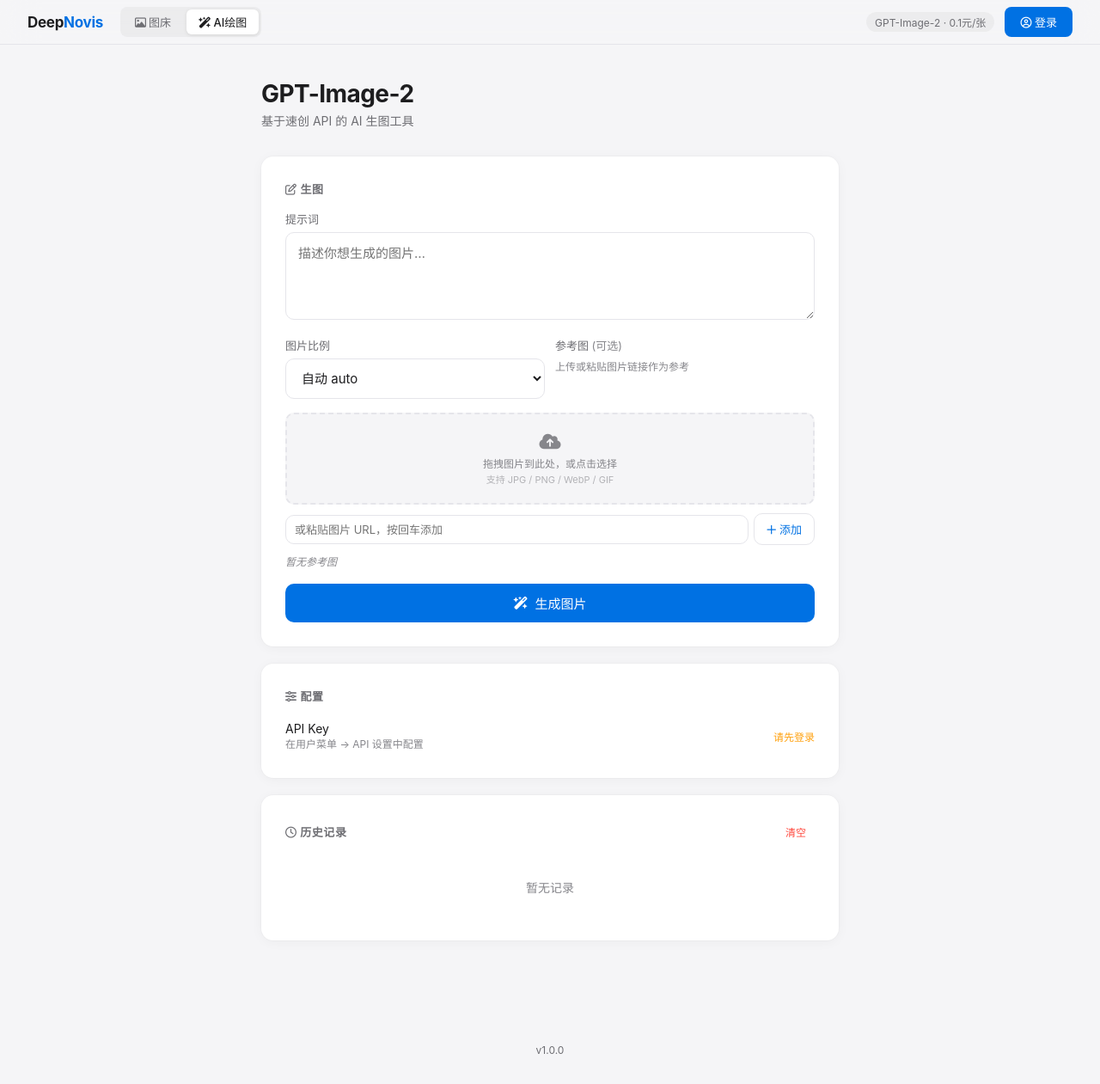
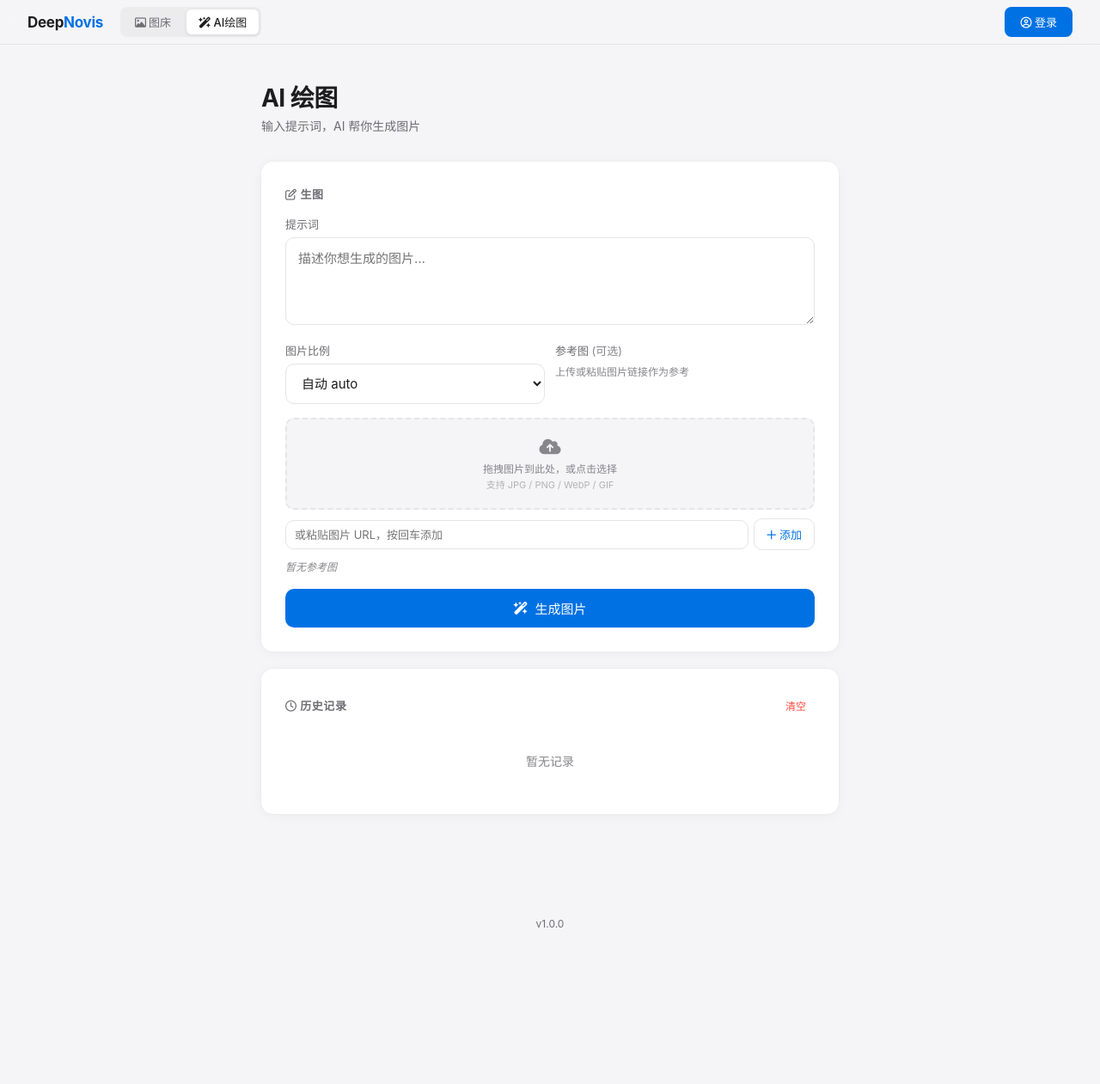
Before and after one commit to stevenliu0618/img-host, a FastAPI app: page /prompt-editor in a window 1280 px wide. Shown: the whole page at 86% size. After the commit the page ends 1079 px from the top, so only its background shows below. Run offline with FastAPI, Linux system fonts and the light colour scheme.

Commit message:
fix: cleanup UI - rm API settings, fix thumbnails, rm vendor names

```diff
--- a/templates/prompt-editor.html
+++ b/templates/prompt-editor.html
@@ -386,7 +386,6 @@
     </div>
   </nav>
   <div style="display:flex;gap:12px;align-items:center;position:relative;">
-    <span class="badge">GPT-Image-2 · 0.1元/张</span>
     <div id="authArea">
       <button class="btn-sm btn-sm-blue" id="loginBtn" style="display:none;"><i class="fa-regular fa-circle-user"></i> 登录</button>
       <div id="userArea" style="display:none;position:relative;">
@@ -398,8 +397,6 @@
         <div class="user-menu" id="userMenu">
           <div class="user-menu-item"><i class="fa-regular fa-user"></i> <span id="menuUserName">用户</span></div>
           <div class="user-menu-divider"></div>
-          <div class="user-menu-item" id="apiSettingsBtn"><i class="fa-solid fa-key"></i> API 设置</div>
-          <div class="user-menu-divider"></div>
           <div class="user-menu-item danger" id="logoutBtn"><i class="fa-solid fa-right-from-bracket"></i> 退出登录</div>
         </div>
       </div>
@@ -409,8 +406,8 @@
 
 <div class="container">
 
-  <div class="page-title">GPT-Image-2</div>
-  <div class="page-sub">基于速创 API 的 AI 生图工具</div>
+  <div class="page-title">AI 绘图</div>
+  <div class="page-sub">输入提示词，AI 帮你生成图片</div>
 
   <!-- 生图区 -->
   <div class="card">
@@ -486,18 +483,6 @@
     </div>
   </div>
 
-  <!-- 配置状态 -->
-  <div class="card">
-    <div class="card-title"><i class="fa-solid fa-sliders" style="margin-right:4px;"></i>配置</div>
-    <div class="key-status" style="padding:4px 0;">
-      <div>
-        <div class="key-label">API Key</div>
-        <div class="key-hint" id="keyHintText">在用户菜单 → API 设置中配置</div>
-      </div>
-      <span class="key-indicator" id="keyIndicator">检测中…</span>
-    </div>
-  </div>
-
   <!-- 历史记录 -->
   <div class="card">
     <div class="card-title" style="display:flex;justify-content:space-between;align-items:center;">
@@ -552,26 +537,6 @@
   </div>
 </div>
 
-<!-- API 设置弹窗 -->
-<div class="modal-overlay" id="apiSettingsModal">
-  <div class="modal-box">
-    <h2>API 设置</h2>
-    <div class="modal-sub">配置速创 API Key，Key 仅保存在服务端，安全隔离</div>
-    <div class="auth-error" id="apiSettingsError"></div>
-    <div class="form-group">
-      <label class="form-label">速创 API Key</label>
-      <input type="password" id="apiKeyInput" placeholder="输入你的 API Key" />
-      <div style="font-size:12px;color:var(--dim);margin-top:6px;">Key 不会返回给前端，仅用于生图请求</div>
-    </div>
-    <div class="form-row" style="gap:10px;">
-      <button class="btn btn-primary" id="apiSettingsSaveBtn" style="flex:2;">
-        <span id="apiSettingsSaveText">保存</span>
-      </button>
-      <button class="btn-secondary" id="apiSettingsCancelBtn" style="flex:1;text-align:center;">取消</button>
-    </div>
-  </div>
-</div>
-
 <!-- Toast -->
 <div class="toast" id="toast"></div>
 
@@ -597,7 +562,6 @@
   const clearHistoryBtn = $('#clearHistoryBtn')
 
   const toast = $('#toast')
-  const keyIndicator = $('#keyIndicator')
   // ── 状态 ──
   let polling = false
   let pollTimer = null
@@ -656,7 +620,7 @@
   function showResult(url) {
     currentResult = url; resultArea.classList.add('show')
     resultImg.src = url; resultUrl.textContent = url
-    hideStatus(); genBtn.disabled = false; genBtnText.innerHTML = '<i class="fa-solid fa-wand-magic-sparkles"></i> 生成图片'
+    hideStatus(); genBtn.disabled = false; genBtnText.textContent = '生成图片'
   }
   function hideResult() { resultArea.classList.remove('show'); currentResult = null }
 
@@ -869,7 +833,6 @@
       currentUser = d.username
       hideAuthModal()
       showToast(d.msg)
-      fetchKeyStatus()
     } catch (e) {
       errEl.textContent = '网络错误: ' + e.message; errEl.classList.add('show')
     }
@@ -898,59 +861,7 @@
     saveAuth(null, '')
     $('#userMenu').classList.remove('show')
     showToast('已退出登录')
-    keyIndicator.textContent = '请先登录'; keyIndicator.style.color = 'var(--orange)'
   })
-
-  // ── API 设置弹窗 ──
-  $('#apiSettingsBtn').addEventListener('click', () => {
-    $('#userMenu').classList.remove('show')
-    $('#apiSettingsError').classList.remove('show')
-    $('#apiKeyInput').value = ''
-    $('#apiSettingsModal').classList.add('show')
-    $('#apiKeyInput').focus()
-  })
-  $('#apiSettingsCancelBtn').addEventListener('click', () => $('#apiSettingsModal').classList.remove('show'))
-  $('#apiSettingsModal').addEventListener('click', (e) => { if (e.target === e.currentTarget) $('#apiSettingsModal').classList.remove('show') })
-
-  $('#apiSettingsSaveBtn').addEventListener('click', async () => {
-    const key = $('#apiKeyInput').value.trim()
-    const errEl = $('#apiSettingsError')
-    if (!key) { errEl.textContent = '请输入 API Key'; errEl.classList.add('show'); return }
-    if (key.length < 8) { errEl.textContent = 'API Key 格式不正确'; errEl.classList.add('show'); return }
-
-    const btn = $('#apiSettingsSaveBtn'); const btnText = $('#apiSettingsSaveText')
-    btn.disabled = true; btnText.textContent = '保存中…'
-
-    try {
-      const r = await authFetch('/api/auth/settings', {
-        method: 'POST',
-        body: JSON.stringify({ gpt_api_key: key })
-      })
-      const d = await r.json()
-      if (!r.ok) throw new Error(d.detail || '保存失败')
-      $('#apiSettingsModal').classList.remove('show')
-      showToast('API Key 已保存')
-      fetchKeyStatus()
-    } catch (e) {
-      errEl.textContent = e.message; errEl.classList.add('show')
-    }
-    btn.disabled = false; btnText.textContent = '保存'
-  })
-
-  // ── 检查 API Key 状态 ──
-  async function fetchKeyStatus() {
-    if (!authToken) { keyIndicator.textContent = '请先登录'; keyIndicator.style.color = 'var(--orange)'; return }
-    try {
-      const r = await authFetch('/api/gpt/status'); const d = await r.json()
-      if (d.ready) {
-        keyIndicator.textContent = '✓ 已配置'; keyIndicator.style.color = 'var(--green)'
-      } else {
-        keyIndicator.textContent = '未配置，请设置'; keyIndicator.style.color = 'var(--orange)'
-      }
-    } catch {
-      keyIndicator.textContent = '无法连接'; keyIndicator.style.color = 'var(--red)'
-    }
-  }
 
   // ── 生成 ──
   genBtn.addEventListener('click', async () => {
@@ -1001,7 +912,7 @@
         } catch (e) {
           setStatus('error', '查询出错: ' + e.message, 'fa-circle-exclamation')
           genBtn.disabled = false
-          genBtnText.innerHTML = '<i class="fa-solid fa-wand-magic-sparkles"></i> 重新生成'
+          genBtnText.innerHTML = '重新生成'
           polling = false
         }
       }
@@ -1010,7 +921,7 @@
     } catch (e) {
       setStatus('error', e.message, 'fa-circle-exclamation')
       genBtn.disabled = false
-      genBtnText.innerHTML = '<i class="fa-solid fa-wand-magic-sparkles"></i> 重新生成'
+      genBtnText.textContent = '重新生成'
     }
   })
 
@@ -1025,7 +936,6 @@
   // ── 初始化 ──
   renderAuthUI()
   renderHistory()
-  fetchKeyStatus()
 })()
 </script>
 
```
